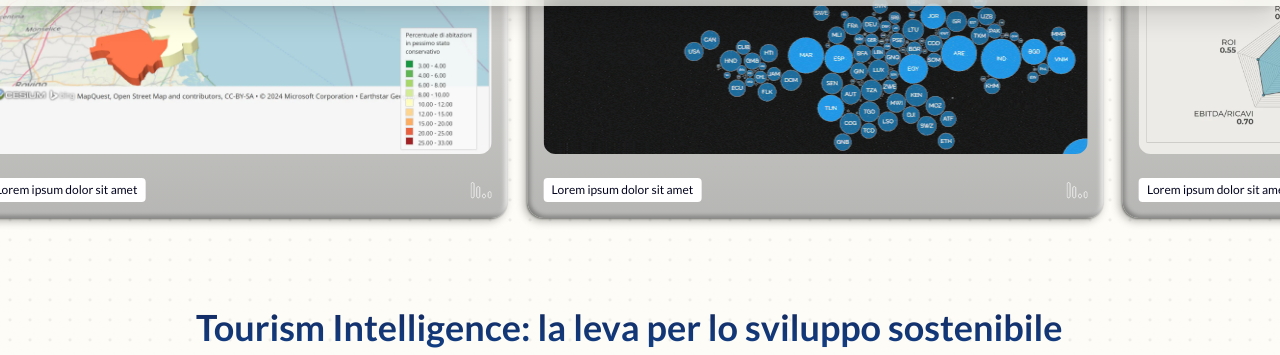
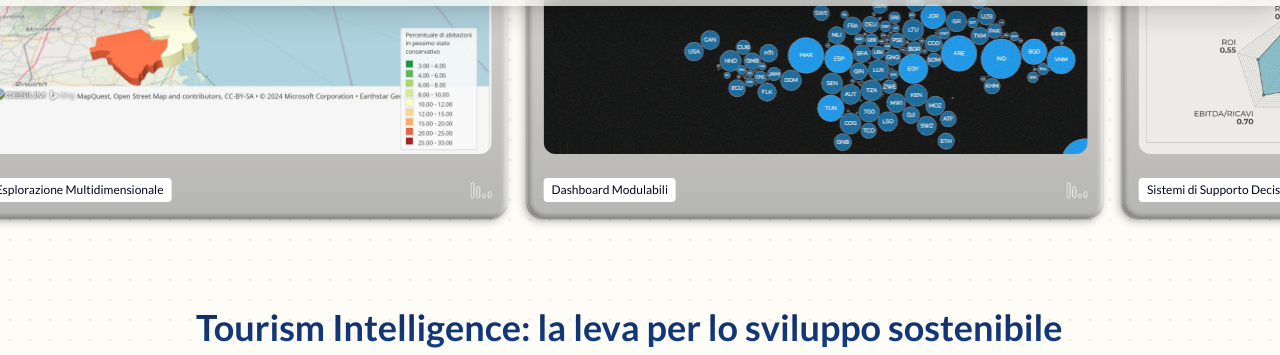
Before and after one commit to Quantitas-srl-org/tourism_promo, a Jekyll site: the page built from index.markdown, in a window 1280 px wide and 900 px high, scrolled down 824 px. Shown: the part 78-433 px from the top of the window. Built offline with Jekyll 4.4.1, drawn with Linux system fonts in a browser that asks for light colours; some web fonts are replaced.

Commit message:
Update index.markdown

```diff
--- a/index.markdown
+++ b/index.markdown
@@ -14,10 +14,10 @@ hero-p3: >-
   globale e ti <strong>affianchiamo nell’interpretazione dei risultati e delle tendenze</strong>. Prendi
   decisioni aziendali e politiche sicure, <strong>basate sui tuoi dati sul turismo e sul territorio</strong>.
 hero-cta: Dai potere ai tuoi dati
-hero-figure-1: Lorem ipsum dolor sit amet
-hero-figure-2: Lorem ipsum dolor sit amet
-hero-figure-3: Lorem ipsum dolor sit amet
-hero-figure-4: Lorem ipsum dolor sit amet
+hero-figure-1: Esplorazione Multidimensionale
+hero-figure-2: Sistemi di Supporto Decisionale
+hero-figure-3: Dashboard Modulabili
+hero-figure-4: Strumenti di Banchmark Territoriali
 #Section A
 section-a-h2: >-
   Tourism Intelligence: la leva per lo sviluppo sostenibile e la competitività della Destinazione
```
